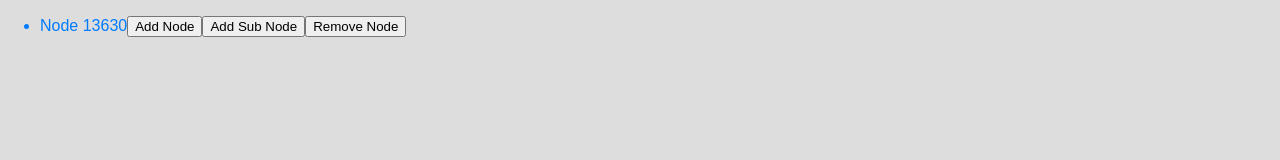
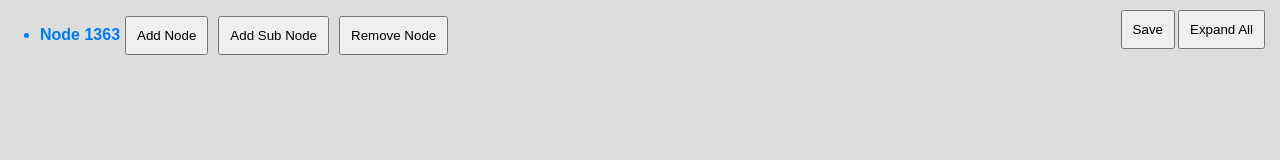
Before and after one commit to dalalayan1/node-list, a React app: page / in a window 1280 px wide. Built offline with nearby package versions, Linux system fonts and the light colour scheme.

Commit message:
modified nodes logic && added basic ui

```diff
--- a/src/components/ButtonComponent/index.js
+++ b/src/components/ButtonComponent/index.js
@@ -1,8 +1,8 @@
 import React from 'react';
 
-const ButtonComponent = ({name, onClick}) => {
+const ButtonComponent = ({name, onClick, className}) => {
     return (
-      <button onClick={onClick} className="btn-comp">
+      <button onClick={onClick} className={`${className ? className : ""} btn-comp`}>
         {name}
       </button>
     );
--- a/src/components/NodeList/index.js
+++ b/src/components/NodeList/index.js
@@ -5,18 +5,48 @@ class NodeListComponent extends Component {
 
 
   addNode = (evt, nodeObj) => {
+    evt.preventDefault();
     this.props.addNode(nodeObj);
 
   }
 
   addSubNode = (evt, nodeObj) => {
+    evt.preventDefault();
     this.props.addSubNode(nodeObj);
   }
 
   removeNode = (evt, nodeObj) => {
+    evt.preventDefault();
     this.props.removeNode(nodeObj);
   }
 
+  saveData = evt => {
+    evt.preventDefault();
+    sessionStorage.setItem("nodes",JSON.stringify(this.props.nodeList));
+  }
+
+
+  hideSubNodes = evt => {
+    evt.preventDefault();
+    const childNodesUL = evt.target.parentElement.children.length && Array.from(evt.target.parentElement.children).find(child => child.nodeName === "UL");
+    if(childNodesUL.classList.contains("hide")) {
+      childNodesUL.classList.remove("hide");
+      evt.target.innerText = "Hide";
+    }
+    else {
+      childNodesUL.classList.add("hide");
+      evt.target.innerText = "Show";
+    }
+  }
+
+  showAllNodes = evt => {
+    evt.preventDefault();
+    const nodesUL = document.querySelectorAll("ul.nodes-wrapper")
+    Array.from(nodesUL).forEach(ele => {
+      ele.classList.remove("hide");
+    });
+    this.setState({showText: true});
+  }
 
   displayNodes = (nodeList, level) => {
     if (nodeList && Object.keys(nodeList).length) {
@@ -25,23 +55,37 @@ class NodeListComponent extends Component {
           Object.keys(nodeList).map((ele, idx) => (
             <li key={ele} data-id={ele}>
               {nodeList[ele].name}
-              {
-                nodeList[ele].children && Object.keys(nodeList[ele].children).length && this.displayNodes(nodeList[ele].children, level++)
-              }
               <ButtonComponent onClick={evt => this.addNode(evt, nodeList[ele])} name={"Add Node"} />
               <ButtonComponent onClick={evt => this.addSubNode(evt, nodeList[ele])} name={"Add Sub Node"} />
               <ButtonComponent onClick={evt => this.removeNode(evt, nodeList[ele])} name={"Remove Node"} />
+              {
+                (nodeList[ele].children && Object.keys(nodeList[ele].children).length)
+                  ?
+                  <ButtonComponent onClick={this.hideSubNodes} name={this.state && !this.state.showText ? "Show" : "Hide"} />
+                  :
+                  null
+              }
+              {
+                nodeList[ele].children && Object.keys(nodeList[ele].children).length ? this.displayNodes(nodeList[ele].children, level++) : null
+              }
             </li>
           ))
         }
       </ul>
+    }
+    else {
+      return <h4>Sorry! No Nodes</h4>;
     }
   }
 
   render() {
     const { nodeList } = this.props;
     return (
-      this.displayNodes(nodeList, 1)
+      <div>
+        {this.displayNodes(nodeList, 1)}
+        <ButtonComponent onClick={this.saveData} className="save-btn top-right" name={"Save"} />
+        <ButtonComponent onClick={this.showAllNodes} className="expand-btn top-right" name={"Expand All"} />
+      </div>
     );
   }
 }
--- a/src/containers/App/index.js
+++ /dev/null
@@ -1,20 +0,0 @@
-import { connect } from 'react-redux';
-import App from '../../components/App';
-import { bindActionCreators } from 'redux';
-
-
-function mapStateToProps(state) {
-  return {
-    // tickrAppState: state.tickrAppState
-  }
-}
-
-function mapDispatchToProps(dispatch) {
-  return {
-    // addQuestionBlock: bindActionCreators(addQuestionBlock, dispatch)
-  }
-}
-
-// export default App;
-
-export default connect(mapStateToProps, mapDispatchToProps)(App);
--- a/src/index.css
+++ b/src/index.css
@@ -5,3 +5,30 @@ body {
   color: #007bff;
   background: #ddd;
 }
+
+li {
+  margin: 5px 0;
+  font-weight: bold;
+}
+
+.hide {
+  display: none;
+}
+
+.btn-comp {
+  padding: 10px;
+  margin: 0 5px;
+}
+
+.top-right {
+  position: absolute;
+  top: 10px
+}
+
+.expand-btn {
+  right: 10px;
+}
+
+.save-btn {
+  right: 100px;
+}
--- a/src/index.js
+++ b/src/index.js
@@ -4,7 +4,7 @@ import configureStore from './store';
 
 import './index.css';
 
-import App from './containers/App';
+import App from './components/App';
 
 const store = configureStore();
 
--- a/src/reducers/appReducers.js
+++ b/src/reducers/appReducers.js
@@ -1,15 +1,19 @@
 const initialState = {
-    nodes: {
+
+    nodes: sessionStorage.getItem("nodes")
+    ?
+    JSON.parse(sessionStorage.getItem("nodes"))
+    :
+    {
         1363: {
             name: "Node 1363",
             id: 1363,
             parent: [],
-            children: {
+            children: {}
+        }
 
-            }
-        }
     }
-}
+};
 
 const appReducers = (state = initialState, action) => {
 
```
